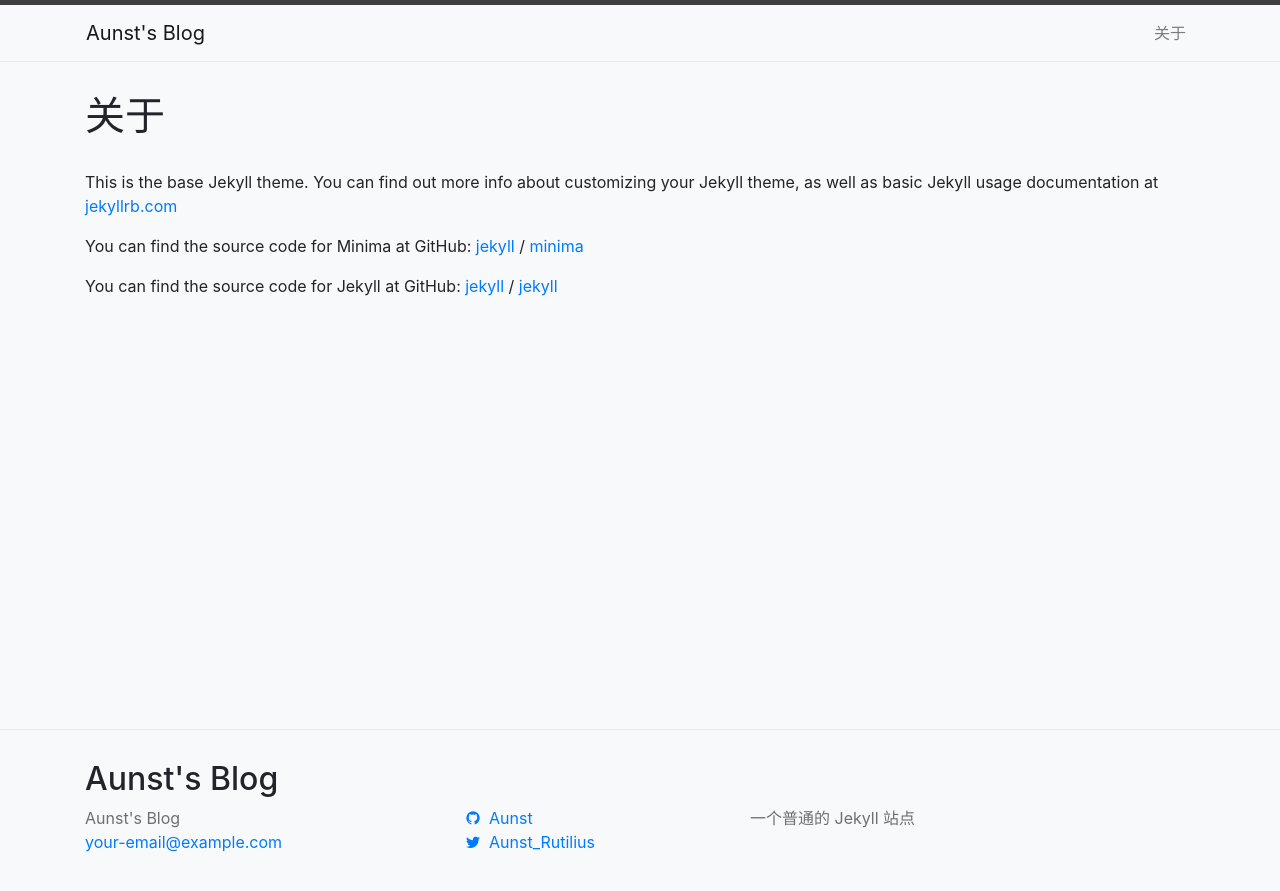
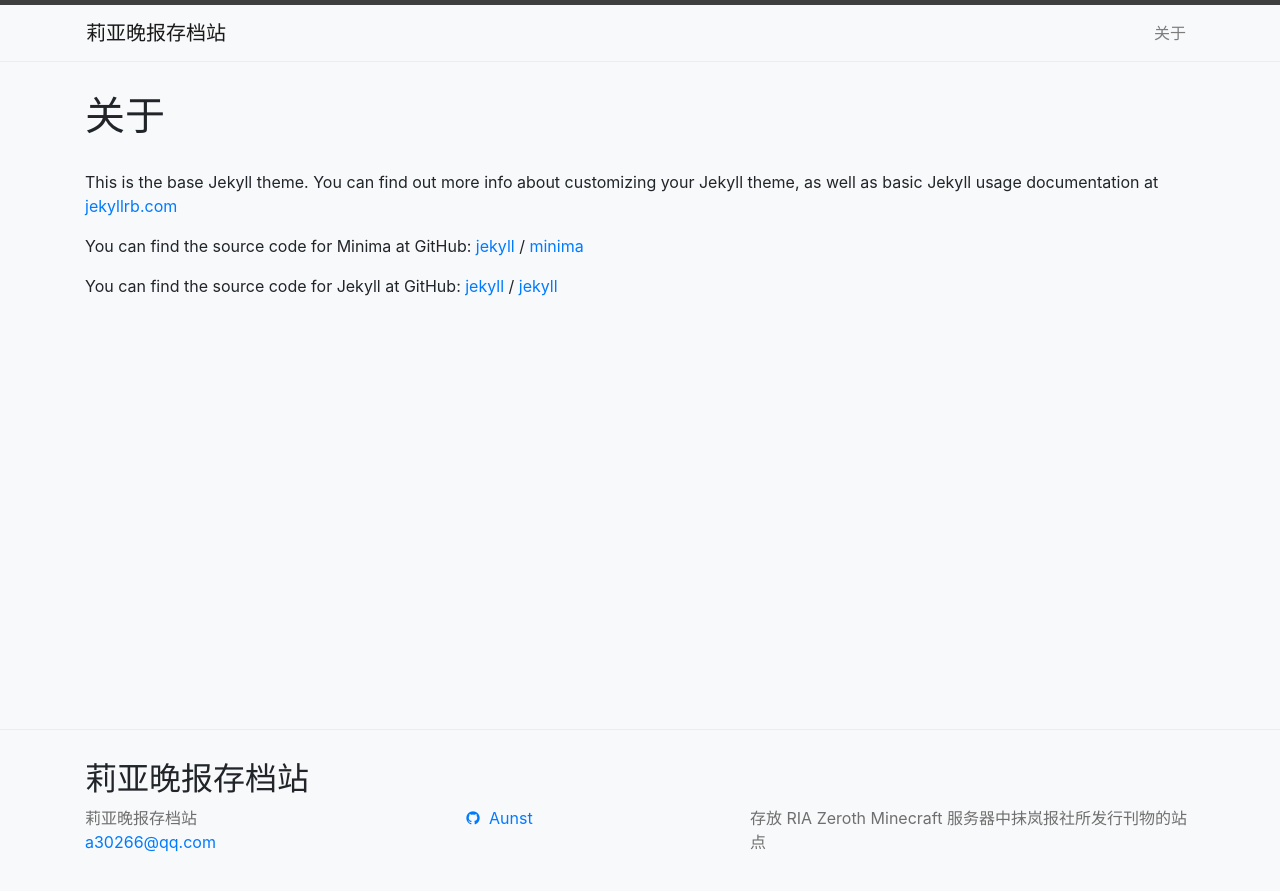
Before and after one commit to Aunst/Matlantic_Newspaper_Office, a Jekyll site: the page built from about.markdown, in a window 1280 px wide. Shown: the top 891 px of the page. Built offline with Jekyll 4.4.1, drawn with Linux system fonts in a browser that asks for light colours; comment, search, counter and statistics services are not loaded.

Commit message:
可访问性优化

```diff
--- a/_config.yml
+++ b/_config.yml
@@ -18,13 +18,12 @@
 # You can create any custom variable you would like, and they will be accessible
 # in the templates via {{ site.myvariable }}.
 
-title: Aunst's Blog
-email: your-email@example.com
+title: 莉亚晚报存档站
+email: a30266@qq.com
 description: >- # this means to ignore newlines until "baseurl:"
-  一个普通的 Jekyll 站点
+  存放 RIA Zeroth Minecraft 服务器中抹岚报社所发行刊物的站点
 baseurl: "/RIA_Nightly" # the subpath of your site, e.g. /blog
 url: "https://aunst.github.io" # the base hostname & protocol for your site, e.g. http://example.com
-twitter_username: Aunst_Rutilius
 github_username: Aunst
 
 # Build settings
--- a/_includes/footer.html
+++ b/_includes/footer.html
@@ -6,7 +6,7 @@
     <h2 class="footer-heading">{{ site.title | escape }}</h2>
 
     <div class="footer-col-container row">
-      <div class="col-md-4">
+      <div class="col-lg-4">
         <ul class="contact-list list-unstyled">
           <li class="p-name">
             {%- if site.author -%}
@@ -21,11 +21,14 @@
         </ul>
       </div>
 
-      <div class="col-md-3">
+      <div class="col-lg-3">
         {%- include social.html -%}
       </div>
 
-      <div class="col-md-5">
+      <div class="col-lg-5">
+        {% if page.description %}
+          {{ page.description }}
+        {% endif %}
         <p>{{- site.description | escape -}}</p>
       </div>
     </div>
@@ -33,6 +36,7 @@
   </div>
 
 </footer>
+
 <script src="https://cdn.staticfile.org/jquery/3.6.0/jquery.js"></script>
 <script src="https://cdn.staticfile.org/bootstrap/4.6.1/js/bootstrap.js"></script>
 <script src="https://unpkg.com/@popperjs/core@2"></script>
--- a/_includes/social.html
+++ b/_includes/social.html
@@ -1,14 +1,14 @@
 <ul class="social-media-list list-unstyled">
   {%- if site.dribbble_username -%}<li><a href="https://dribbble.com/{{ site.dribbble_username| cgi_escape | escape }}"><svg class="svg-icon"><use xlink:href="{{ '/assets/minima-social-icons.svg#dribbble' | relative_url }}"></use></svg> <span class="username">{{ site.dribbble_username| escape }}</span></a></li>{%- endif -%}
-  {%- if site.facebook_username -%}<li><a href="https://www.facebook.com/{{ site.facebook_username| cgi_escape | escape }}"><span class="mdi mdi-facebook"></span><span class="username">{{ site.facebook_username| escape }}</span></a></li>{%- endif -%}
+  {%- if site.facebook_username -%}<li><a href="https://www.facebook.com/{{ site.facebook_username| cgi_escape | escape }}"><span class="mdi mdi-facebook" aria-label="Facebook 账号"></span><span class="username">{{ site.facebook_username| escape }}</span></a></li>{%- endif -%}
   {%- if site.flickr_username -%}<li><a href="https://www.flickr.com/photos/{{ site.flickr_username| cgi_escape | escape }}"><svg class="svg-icon"><use xlink:href="{{ '/assets/minima-social-icons.svg#flickr' | relative_url }}"></use></svg> <span class="username">{{ site.flickr_username| escape }}</span></a></li>{%- endif -%}
-  {%- if site.github_username -%}<li><a href="https://github.com/{{ site.github_username| cgi_escape | escape }}"><span class=" mdi mdi-github"></span><span class="username">{{ site.github_username| escape }}</span></a></li>{%- endif -%}
-  {%- if site.instagram_username -%}<li><a href="https://instagram.com/{{ site.instagram_username| cgi_escape | escape }}"><span class="mdi mdi-instagram"></span><span class="username">{{ site.instagram_username| escape }}</span></a></li>{%- endif -%}
-  {%- if site.linkedin_username -%}<li><a href="https://www.linkedin.com/in/{{ site.linkedin_username| cgi_escape | escape }}"><span class="mdi mdi-linkedin"></span><span class="username">{{ site.linkedin_username| escape }}</span></a></li>{%- endif -%}
-  {%- if site.pinterest_username -%}<li><a href="https://www.pinterest.com/{{ site.pinterest_username| cgi_escape | escape }}"><span class="mdi mdi-pinterest"></span><span class="username">{{ site.pinterest_username| escape }}</span></a></li>{%- endif -%}
+  {%- if site.github_username -%}<li><a href="https://github.com/{{ site.github_username| cgi_escape | escape }}"><span class=" mdi mdi-github" aria-label="GitHub 账号"></span><span class="username">{{ site.github_username| escape }}</span></a></li>{%- endif -%}
+  {%- if site.instagram_username -%}<li><a href="https://instagram.com/{{ site.instagram_username| cgi_escape | escape }}"><span class="mdi mdi-instagram" aria-label="Instagram 账号"></span><span class="username">{{ site.instagram_username| escape }}</span></a></li>{%- endif -%}
+  {%- if site.linkedin_username -%}<li><a href="https://www.linkedin.com/in/{{ site.linkedin_username| cgi_escape | escape }}"><span class="mdi mdi-linkedin" aria-label="Linkedin 账号"></span><span class="username">{{ site.linkedin_username| escape }}</span></a></li>{%- endif -%}
+  {%- if site.pinterest_username -%}<li><a href="https://www.pinterest.com/{{ site.pinterest_username| cgi_escape | escape }}"><span class="mdi mdi-pinterest" aria-label="Pinterest 账号"></span><span class="username">{{ site.pinterest_username| escape }}</span></a></li>{%- endif -%}
   {%- for mst in site.mastodon -%}{%- if mst.username and mst.instance -%}<li><a href="https://{{ mst.instance| cgi_escape | escape}}/@{{mst.username}}"><svg class="svg-icon"><use xlink:href="{{ '/assets/minima-social-icons.svg#mastodon' | relative_url }}"></use></svg> <span class="username">{{ mst.username|escape }}</span></a></li>{%- endif -%}{%- endfor -%}
-  {%- if site.twitter_username -%}<li><a href="https://www.twitter.com/{{ site.twitter_username| cgi_escape | escape }}"><span class="mdi mdi-twitter"></span><span class="username">{{ site.twitter_username| escape }}</span></a></li>{%- endif -%}
-  {%- if site.youtube_username -%}<li><a href="https://youtube.com/{{ site.youtube_username| cgi_escape | escape }}"><span class="mdi mdi-youtube"></span><span class="username">{{ site.youtube_username| escape }}</span></a></li>{%- endif -%}
-  {%- if site.googleplus_username -%}<li><a href="https://plus.google.com/{{ site.googleplus_username| escape }}"><span class="mdi mdi-google-plus"></span><span class="username">{{ site.googleplus_username| escape }}</span></a></li>{%- endif -%}
+  {%- if site.twitter_username -%}<li><a href="https://www.twitter.com/{{ site.twitter_username| cgi_escape | escape }}"><span class="mdi mdi-twitter" aria-label="Twitter 账号"></span><span class="username">{{ site.twitter_username| escape }}</span></a></li>{%- endif -%}
+  {%- if site.youtube_username -%}<li><a href="https://youtube.com/{{ site.youtube_username| cgi_escape | escape }}"><span class="mdi mdi-youtube" aria-label="Youtube 账号"></span><span class="username">{{ site.youtube_username| escape }}</span></a></li>{%- endif -%}
+  {%- if site.googleplus_username -%}<li><a href="https://plus.google.com/{{ site.googleplus_username| escape }}"><span class="mdi mdi-google-plus" aria-label="Google+ 账号"></span><span class="username">{{ site.googleplus_username| escape }}</span></a></li>{%- endif -%}
   {%- if site.rss -%}<li><a href="{{ 'feed.xml' | relative_url }}"><svg class="svg-icon"><use xlink:href="{{ '/assets/minima-social-icons.svg#rss' | relative_url }}"></use></svg> <span>{{ site.rss | escape }}</span></a></li>{%- endif -%}
 </ul>
--- a/_layouts/post.html
+++ b/_layouts/post.html
@@ -7,12 +7,12 @@
     <h1 class="post-title p-name" itemprop="name headline">{{ page.title | escape }}</h1>
     <div class="hlist">
       <ul class="post-meta">
-        <li><span class="mdi mdi-clock"></span><time class="dt-published" datetime="{{ page.date | date_to_xmlschema }}" itemprop="datePublished">
+        <li><span class="mdi mdi-clock" aria-label="发布时间: "></span><time class="dt-published" datetime="{{ page.date | date_to_xmlschema }}" itemprop="datePublished">
           {%- assign date_format = site.minima.date_format | default: "%b %-d, %Y" -%}
           {{ page.date | date: date_format }}
         </time></li>
         {%- if page.author -%}
-        <li><span class="mdi mdi-account"></span><span itemprop="author" itemscope="itemscope" itemtype="http://schema.org/Person"><span class="p-author h-card" itemprop="name">{{ page.author }}</span></span></li>
+        <li><span class="mdi mdi-account" aria-label="作者: "></span><span itemprop="author" itemscope="itemscope" itemtype="http://schema.org/Person"><span class="p-author h-card" itemprop="name">{{ page.author }}</span></span></li>
       {%- endif -%}
       </ul>
     </div>
```
